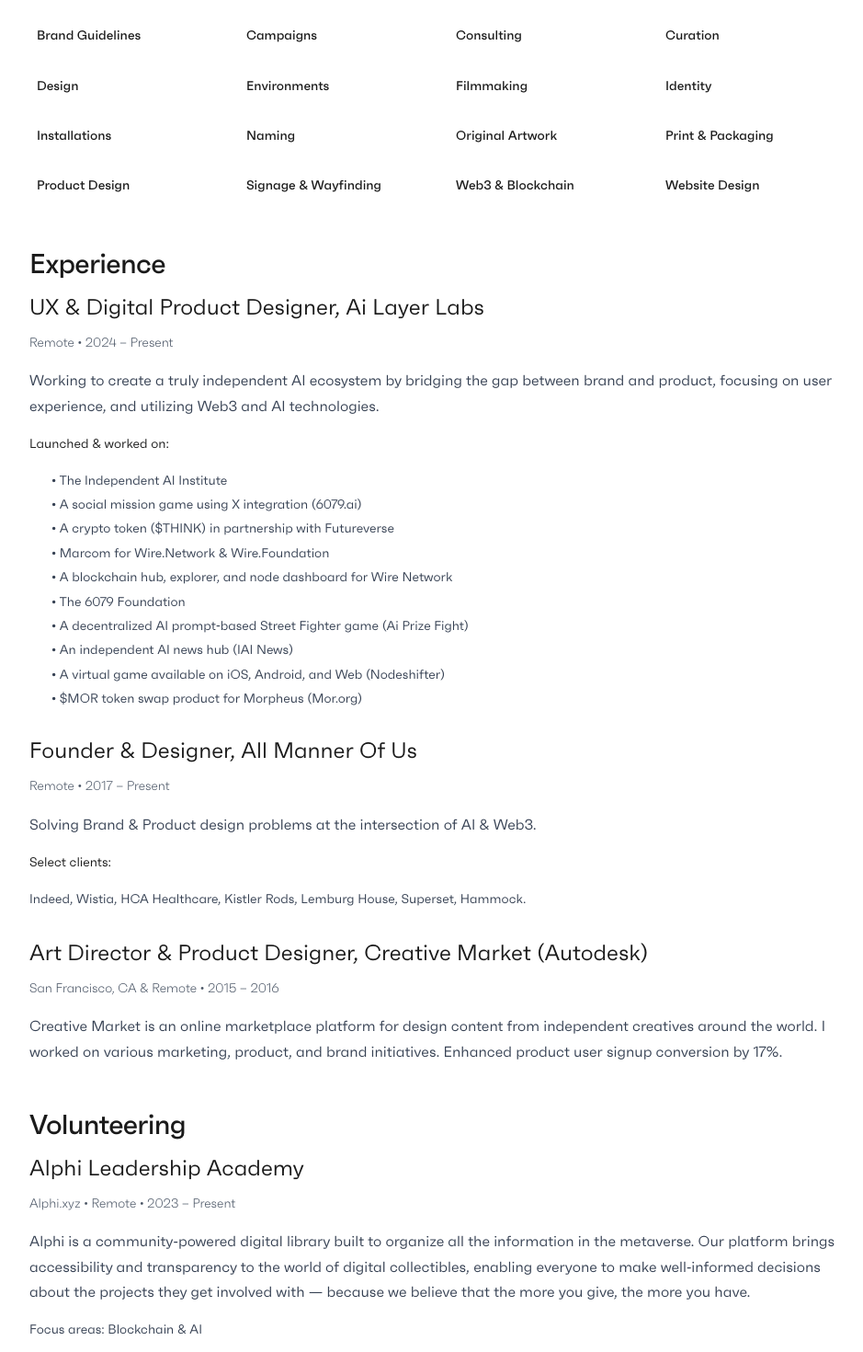
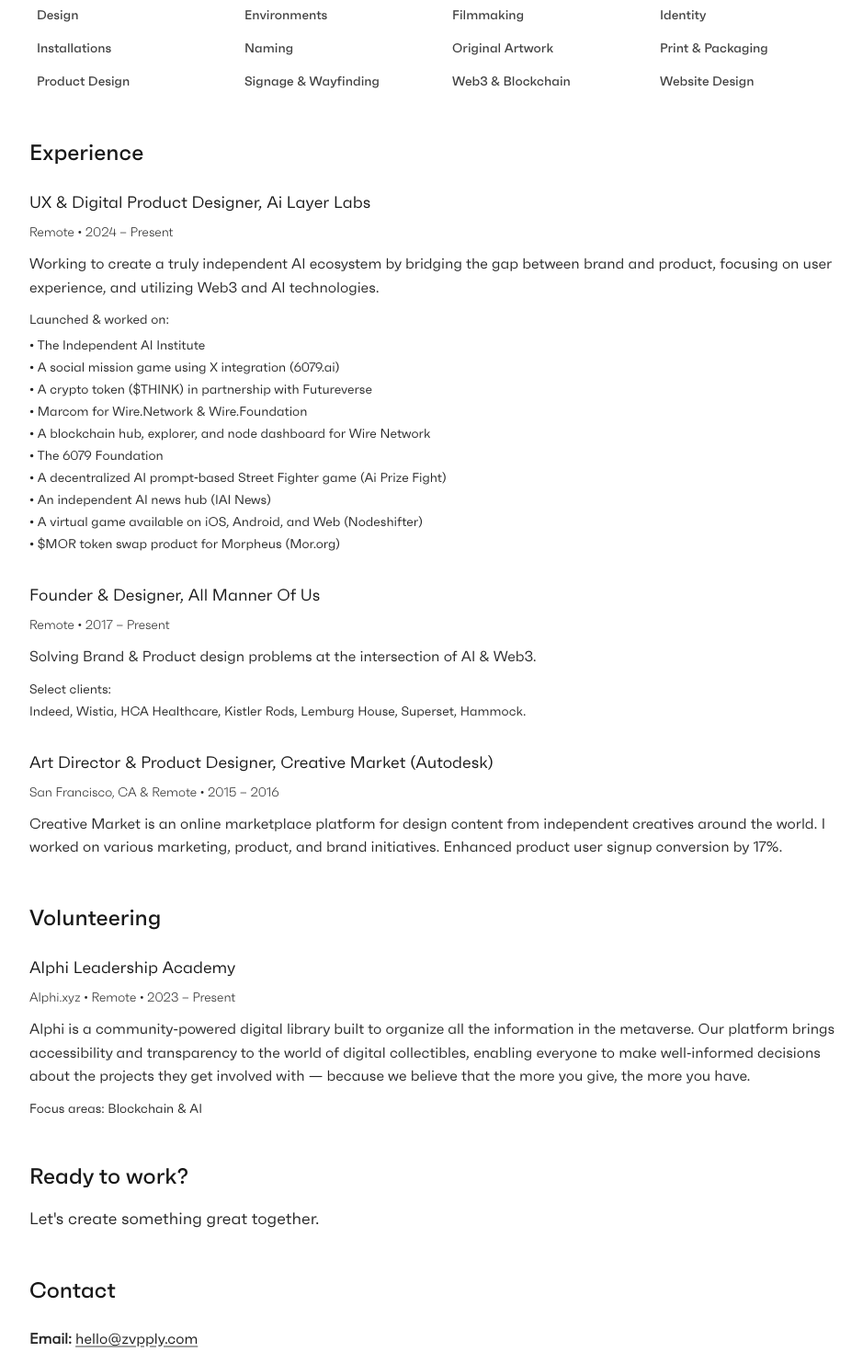
Before and after one commit to Zvpply/z, a Next.js app: page / in a window 1280 px wide. Shown: the part 820-2290 px from the top of the page at 92% size, without its empty margins (160-1099 px from the left). Built offline with nearby package versions, Linux system fonts and the light colour scheme; no server answers.

Commit message:
Fix dark mode toggle by updating CSS to use Tailwind dark classes

```diff
--- a/app/components/dark-mode-toggle.tsx
+++ b/app/components/dark-mode-toggle.tsx
@@ -22,9 +22,11 @@
     if (isDark) {
       document.documentElement.classList.add('dark')
       localStorage.setItem('theme', 'dark')
+      console.log('Dark mode enabled')
     } else {
       document.documentElement.classList.remove('dark')
       localStorage.setItem('theme', 'light')
+      console.log('Light mode enabled')
     }
   }, [isDark])
 
--- a/app/global.css
+++ b/app/global.css
@@ -17,16 +17,11 @@
   --sh-entity: #e25a1c;
 }
 
-@media (prefers-color-scheme: dark) {
-  :root {
+.dark {
   --sh-class: #4c97f8;
   --sh-identifier: white;
   --sh-keyword: #f47067;
   --sh-string: #0fa295;
-  }
-  html {
-    color-scheme: dark;
-  }
 }
 
 html {
@@ -43,11 +38,9 @@
   font-family: var(--font-faktum-regular), -apple-system, BlinkMacSystemFont, 'Segoe UI', Roboto, 'Helvetica Neue', Arial, sans-serif;
 }
 
-@media (prefers-color-scheme: dark) {
-  body {
+.dark body {
   color: #e5e5e5;
   background-color: #0a0a0a;
-  }
 }
 
 /* Faktum font utility classes */
@@ -98,69 +91,60 @@
   content: '#';
 }
 
-.prose *:hover > .anchor {
-  @apply visible;
-}
-
 .prose pre {
-  @apply bg-neutral-50 dark:bg-neutral-900 rounded-lg overflow-x-auto border border-neutral-200 dark:border-neutral-900 py-2 px-3 text-sm;
+  @apply bg-neutral-900 dark:bg-neutral-900;
 }
 
 .prose code {
-  @apply px-1 py-0.5 rounded-lg;
+  @apply text-neutral-800 dark:text-neutral-200;
 }
 
 .prose pre code {
-  @apply p-0;
-  border: initial;
-  line-height: 1.5;
+  @apply text-neutral-800 dark:text-neutral-200;
 }
 
 .prose code span {
-  @apply font-medium;
+  @apply text-neutral-800 dark:text-neutral-200;
 }
 
 .prose img {
-  /* Don't apply styles to next/image */
-  @apply m-0;
+  @apply rounded-lg border border-neutral-200 dark:border-neutral-700;
 }
 
 .prose p {
-  @apply my-4 text-neutral-800 dark:text-neutral-200;
+  @apply text-neutral-800 dark:text-neutral-200;
 }
 
 .prose h1 {
-  @apply text-4xl font-medium tracking-tight mt-6 mb-2;
+  @apply text-neutral-900 dark:text-neutral-100;
 }
 
 .prose h2 {
-  @apply text-xl font-medium tracking-tight mt-6 mb-2;
+  @apply text-neutral-900 dark:text-neutral-100;
 }
 
 .prose h3 {
-  @apply text-xl font-medium tracking-tight mt-6 mb-2;
+  @apply text-neutral-900 dark:text-neutral-100;
 }
 
 .prose h4 {
-  @apply text-lg font-medium tracking-tight mt-6 mb-2;
+  @apply text-neutral-900 dark:text-neutral-100;
 }
 
 .prose strong {
-  @apply font-medium;
+  @apply text-neutral-900 dark:text-neutral-100;
 }
 
 .prose ul {
-  @apply list-disc pl-6;
+  @apply text-neutral-800 dark:text-neutral-200;
 }
 
 .prose ol {
-  @apply list-decimal pl-6;
+  @apply text-neutral-800 dark:text-neutral-200;
 }
 
 .prose > :first-child {
-  /* Override removing top margin, causing layout shift */
-  margin-top: 1.25em !important;
-  margin-bottom: 1.25em !important;
+  @apply text-neutral-800 dark:text-neutral-200;
 }
 
 pre::-webkit-scrollbar {
@@ -168,128 +152,95 @@
 }
 
 pre {
-  -ms-overflow-style: none; /* IE and Edge */
-  scrollbar-width: none; /* Firefox */
+  -ms-overflow-style: none;
+  scrollbar-width: none;
 }
 
-/* Remove Safari input shadow on mobile */
 input[type='text'],
-input[type='email'] {
-  -webkit-appearance: none;
-  -moz-appearance: none;
-  appearance: none;
+input[type='email'],
+input[type='password'],
+input[type='number'],
+input[type='url'],
+input[type='date'],
+input[type='datetime-local'],
+input[type='month'],
+input[type='week'],
+input[type='time'],
+input[type='search'],
+input[type='tel'],
+select,
+select[multiple],
+textarea {
+  @apply bg-neutral-50 dark:bg-neutral-800 border border-neutral-300 dark:border-neutral-600 text-neutral-900 dark:text-neutral-100;
 }
 
 table {
-  display: block;
-  max-width: fit-content;
-  overflow-x: auto;
-  white-space: nowrap;
+  @apply border-neutral-200 dark:border-neutral-700;
 }
 
 .title {
-  text-wrap: balance;
+  @apply text-neutral-900 dark:text-neutral-100;
 }
 
-/* Custom styles for better typography with Faktum */
 h1, h2, h3, h4, h5, h6 {
+  @apply text-neutral-900 dark:text-neutral-100;
   font-weight: 500;
-  line-height: 1.2;
-  margin-bottom: 0.5em;
   font-family: var(--font-faktum-medium), -apple-system, BlinkMacSystemFont, 'Segoe UI', Roboto, 'Helvetica Neue', Arial, sans-serif;
 }
 
 h1 {
-  font-size: 2.5rem;
+  @apply text-neutral-900 dark:text-neutral-100;
   font-weight: 500;
-  letter-spacing: -0.025em;
   font-family: var(--font-faktum-medium), -apple-system, BlinkMacSystemFont, 'Segoe UI', Roboto, 'Helvetica Neue', Arial, sans-serif;
 }
 
 h2 {
-  font-size: 1.875rem;
+  @apply text-neutral-900 dark:text-neutral-100;
   font-weight: 500;
-  letter-spacing: -0.025em;
   font-family: var(--font-faktum-medium), -apple-system, BlinkMacSystemFont, 'Segoe UI', Roboto, 'Helvetica Neue', Arial, sans-serif;
 }
 
 h3 {
-  font-size: 1.5rem;
+  @apply text-neutral-900 dark:text-neutral-100;
   font-weight: 400;
   font-family: var(--font-faktum-regular), -apple-system, BlinkMacSystemFont, 'Segoe UI', Roboto, 'Helvetica Neue', Arial, sans-serif;
 }
 
 p {
-  margin-bottom: 1rem;
-  line-height: 1.7;
+  @apply text-neutral-800 dark:text-neutral-200;
   font-family: var(--font-faktum-regular), -apple-system, BlinkMacSystemFont, 'Segoe UI', Roboto, 'Helvetica Neue', Arial, sans-serif;
 }
 
 a {
-  color: #2563eb;
-  text-decoration: underline;
-  text-decoration-thickness: 1px;
-  text-underline-offset: 2px;
-  transition: color 0.2s ease;
+  @apply text-neutral-900 dark:text-neutral-100 underline decoration-neutral-400 dark:decoration-neutral-600 underline-offset-2 decoration-[0.1em] transition-all;
 }
 
 a:hover {
-  color: #1d4ed8;
+  @apply text-neutral-700 dark:text-neutral-300 decoration-neutral-600 dark:decoration-neutral-400;
 }
 
-@media (prefers-color-scheme: dark) {
-  a {
-    color: #60a5fa;
+section {
+  @apply text-neutral-800 dark:text-neutral-200;
 }
 
-  a:hover {
-    color: #93c5fd;
-  }
+hr {
+  @apply border-neutral-200 dark:border-neutral-700;
 }
 
-/* Section spacing */
-section {
-  margin-bottom: 3rem;
-}
-
-/* Horizontal rule styling */
-hr {
-  border: none;
-  height: 1px;
-  background-color: #e5e7eb;
-  margin: 2rem 0;
-}
-
-@media (prefers-color-scheme: dark) {
-  hr {
-    background-color: #374151;
-  }
-}
-
-/* List styling */
 ul, ol {
-  margin-bottom: 1rem;
-  padding-left: 1.5rem;
+  @apply text-neutral-800 dark:text-neutral-200;
 }
 
 li {
-  margin-bottom: 0.25rem;
-  line-height: 1.6;
+  @apply text-neutral-800 dark:text-neutral-200;
 }
 
-/* Grid for expertise section */
 .expertise-grid {
-  display: grid;
-  grid-template-columns: repeat(auto-fit, minmax(200px, 1fr));
-  gap: 1rem;
-  margin: 1rem 0;
+  @apply grid grid-cols-2 md:grid-cols-3 lg:grid-cols-4 gap-2;
 }
 
 .expertise-item {
-  padding: 0.5rem;
-  border-radius: 0.375rem;
-  font-size: 0.875rem;
-  font-weight: 500;
+  @apply px-2 py-1 rounded-md text-sm font-medium text-neutral-700 dark:text-neutral-300;
   font-family: var(--font-faktum-medium), -apple-system, BlinkMacSystemFont, 'Segoe UI', Roboto, 'Helvetica Neue', Arial, sans-serif;
   background: none !important;
   background-color: transparent !important;
```
Lines whose indentation alone changed are shown as unchanged.
